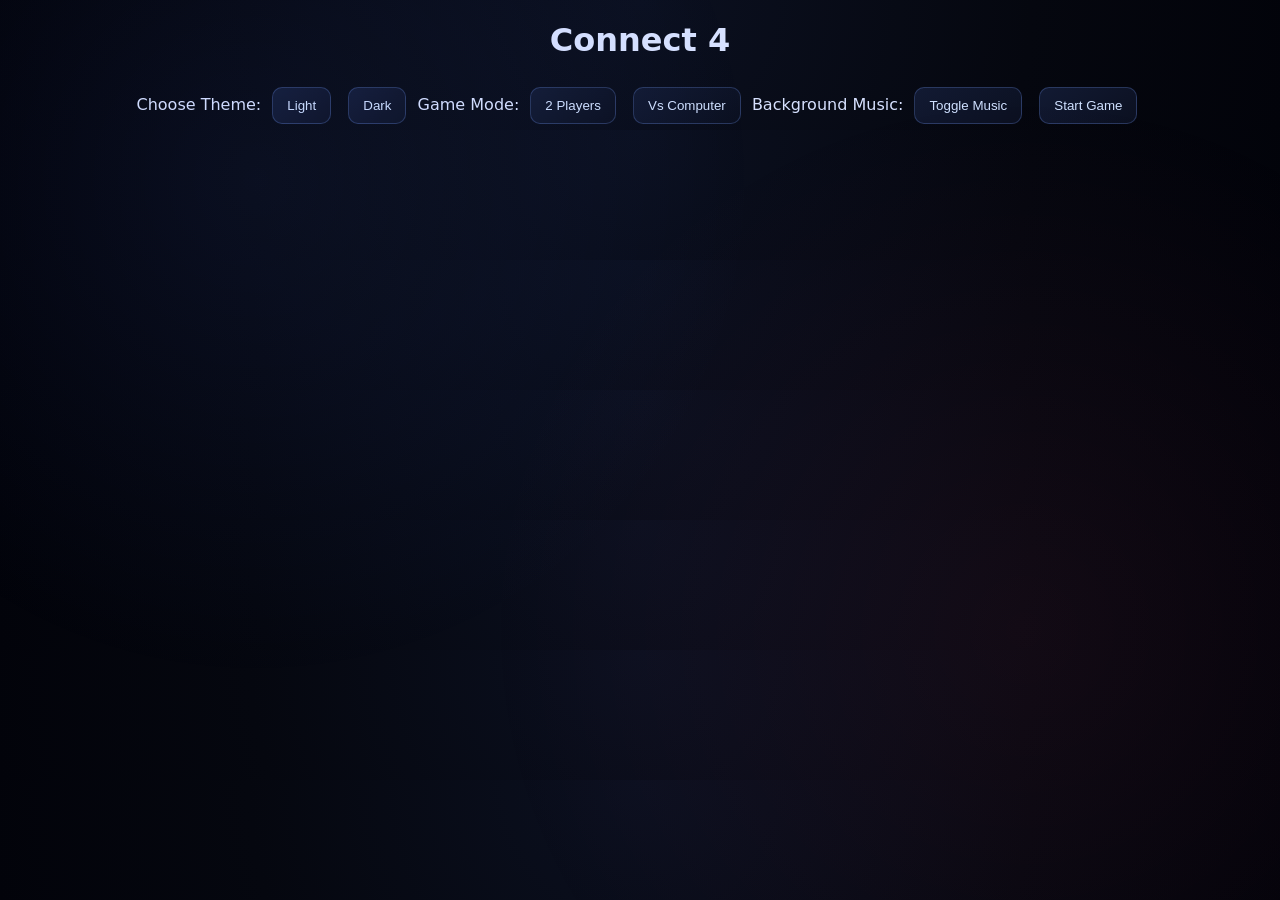
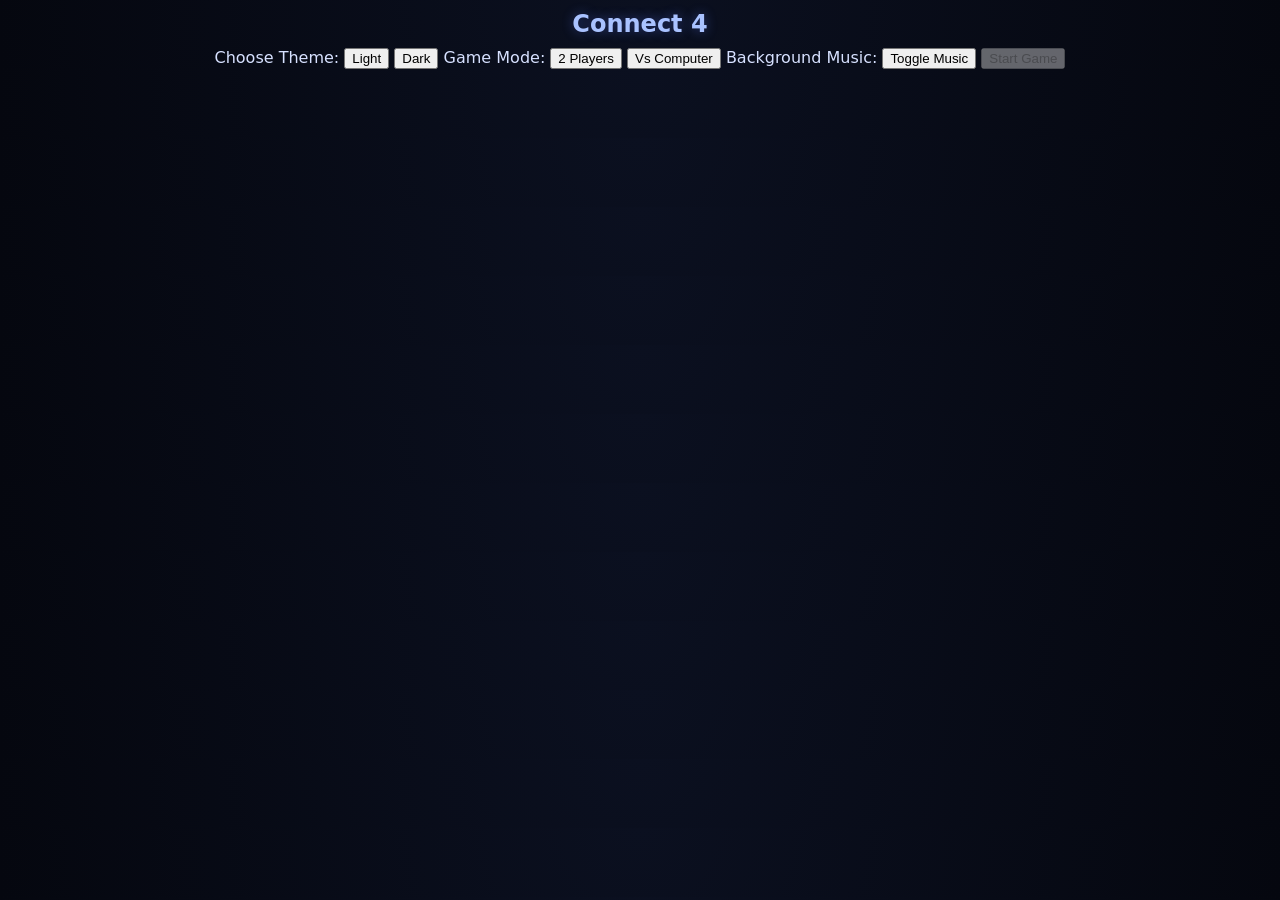

Refactor CSS styles for layout and design

--- a/styles.css
+++ b/styles.css
@@ -1,134 +1,87 @@
 body {
   margin: 0;
-  font-family: system-ui, Arial, sans-serif;
-  text-align: center;
-
-  /* 🌌 Midnight base */
-  background: radial-gradient(circle at top, #0b1020 0%, #05070f 60%, #02030a 100%);
+  font-family: system-ui;
+  background: radial-gradient(circle at top, #0b1020, #05070f);
   color: #d7e1ff;
+  text-align: center;
+  overflow-x: hidden;
 }
 
-.ghost {
-  position: fixed;
-  width: 70px;
-  height: 70px;
-  border-radius: 50%;
-  transition: top 0.35s cubic-bezier(.2,.8,.2,1);
-  z-index: 999;
-  pointer-events: none;
-  filter: blur(0.2px);
-}
-
-.ghost.p1 {
-  background: red;
-  box-shadow: 0 0 18px rgba(255,0,0,0.5);
-}
-
-.ghost.p2 {
-  background: gold;
-  box-shadow: 0 0 18px rgba(255,200,0,0.5);
-}
-
-/* =========================
-   MENU
-========================= */
+/* ================= MENU ================= */
 
 .menu {
-  padding: 16px;
+  padding: 14px;
 }
 
-.menu h1 {
-  letter-spacing: 2px;
-  font-weight: 700;
+h1 {
+  margin: 10px 0;
+  font-size: 24px;
   color: #a9c2ff;
-  text-shadow: 0 0 12px rgba(80,120,255,0.4);
+  text-shadow: 0 0 12px rgba(90,120,255,0.4);
 }
 
-button {
-  background: linear-gradient(145deg, #121a33, #0b1020);
-  color: #cfe0ff;
-  border: 1px solid rgba(120,160,255,0.25);
-  padding: 10px 14px;
+.buttons button {
   margin: 6px;
+  padding: 12px 14px;
   border-radius: 10px;
+  border: 1px solid rgba(120,160,255,0.25);
+  background: #121a33;
+  color: #d7e1ff;
   cursor: pointer;
-  transition: 0.2s ease;
-  box-shadow: 0 0 0 rgba(0,0,0,0);
 }
 
-button:hover {
-  transform: translateY(-1px);
-  border-color: rgba(160,200,255,0.6);
-  box-shadow: 0 0 18px rgba(80,120,255,0.25);
-}
-
-/* =========================
-   BOARD
-========================= */
+/* ================= BOARD ================= */
 
 #board {
   display: grid;
-  grid-template-columns: repeat(7, 72px);
-  gap: 8px;
-  justify-content: center;
-  margin-top: 22px;
+  grid-template-columns: repeat(7, minmax(38px, 1fr));
+  gap: 6px;
 
-  padding: 14px;
-  border-radius: 18px;
+  width: min(95vw, 420px);
+  margin: 20px auto;
 
-  background: rgba(10, 14, 30, 0.6);
-  border: 1px solid rgba(120,160,255,0.15);
-  box-shadow: 0 0 40px rgba(40,80,255,0.12);
+  padding: 10px;
+  background: rgba(10,14,30,0.7);
+  border-radius: 14px;
 }
 
-/* column wrapper (from fixed JS version) */
 .col {
   display: flex;
   flex-direction: column-reverse;
-  gap: 8px;
+  gap: 6px;
 }
 
-/* cells */
 .cell {
-  width: 72px;
-  height: 72px;
+  width: 100%;
+  aspect-ratio: 1 / 1;
   border-radius: 50%;
-
-  background: radial-gradient(circle at 30% 30%, #1a2445, #0b1020);
-  border: 1px solid rgba(140,180,255,0.08);
-
-  transition: 0.2s ease;
+  background: #1a2445;
+  cursor: pointer;
+  transition: transform 0.15s ease;
 }
 
-.cell:hover {
-  transform: scale(1.05);
-  box-shadow: 0 0 16px rgba(90,140,255,0.25);
+.cell:active {
+  transform: scale(0.95);
 }
 
-/* =========================
-   PIECES (NEON STYLE)
-========================= */
+/* pieces */
 
 .p1 {
-  background: radial-gradient(circle at 30% 30%, #ff4d6d, #7a0015);
-  box-shadow: 0 0 14px rgba(255, 60, 100, 0.35);
+  background: radial-gradient(circle, #ff4d6d, #7a0015);
+  box-shadow: 0 0 10px rgba(255,60,100,0.4);
 }
 
 .p2 {
-  background: radial-gradient(circle at 30% 30%, #ffd166, #8a6a00);
-  box-shadow: 0 0 14px rgba(255, 210, 90, 0.25);
+  background: radial-gradient(circle, #ffd166, #8a6a00);
+  box-shadow: 0 0 10px rgba(255,210,90,0.3);
 }
 
-/* =========================
-   OVERLAY
-========================= */
+/* ================= OVERLAY ================= */
 
 #overlay {
   position: fixed;
   inset: 0;
-
-  background: rgba(2, 4, 12, 0.85);
-  backdrop-filter: blur(10px);
+  background: rgba(0,0,0,0.85);
 
   display: flex;
   flex-direction: column;
@@ -136,37 +89,6 @@ button:hover {
   align-items: center;
 }
 
-#overlay h2 {
-  font-size: 28px;
-  color: #b9ccff;
-  text-shadow: 0 0 18px rgba(120,160,255,0.4);
-}
-
-/* hidden helper */
 .hidden {
   display: none;
-}
-
-/* =========================
-   STATUS TEXT
-========================= */
-
-#status {
-  opacity: 0.8;
-  color: #9fb4ff;
-}
-
-/* =========================
-   OPTIONAL FUTURE GLOW LAYER
-========================= */
-
-body::before {
-  content: "";
-  position: fixed;
-  inset: 0;
-  pointer-events: none;
-
-  background:
-    radial-gradient(circle at 20% 20%, rgba(80,120,255,0.08), transparent 40%),
-    radial-gradient(circle at 80% 70%, rgba(255,80,120,0.06), transparent 45%);
 }
